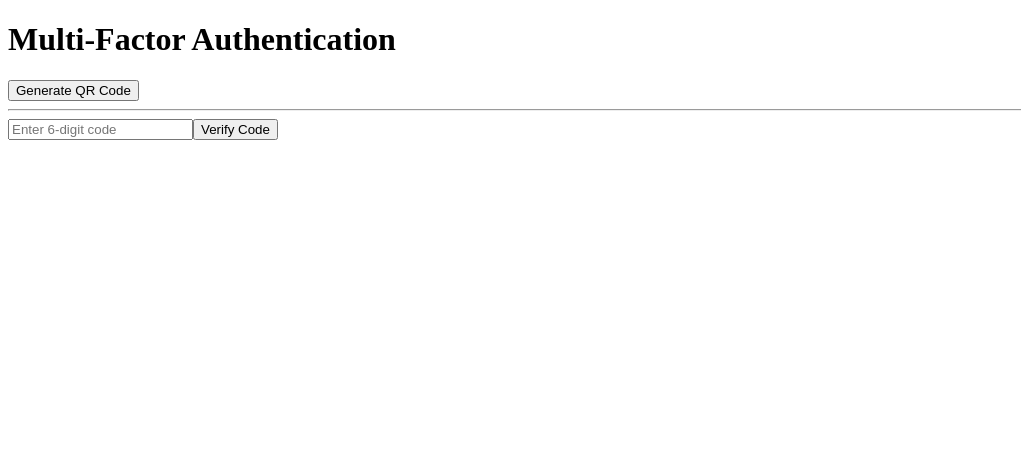
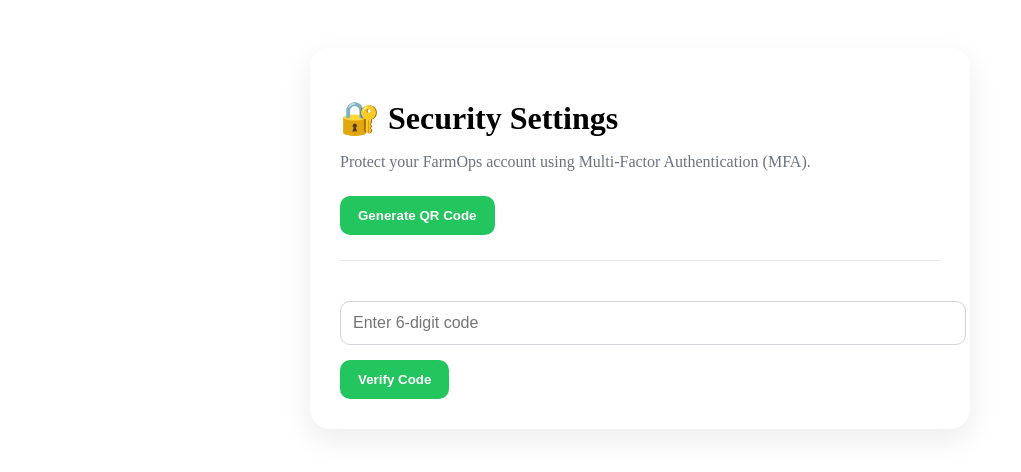
Before and after one commit to nmaiguel31/FarmOps, an Angular app in the folder farm-management-frontend/: page /mfa in a window 1280 px wide. Shown: the top 472 px of the page, without its empty margins (0-1021 px from the left). Built offline with nearby package versions, Linux system fonts and the light colour scheme; no server answers.

Commit message:
Added MFA basic UX UI

```diff
--- a/farm-management-frontend/src/app/pages/mfa/mfa.css
+++ b/farm-management-frontend/src/app/pages/mfa/mfa.css
@@ -0,0 +1,114 @@
+.mfa-container {
+  display: flex;
+  justify-content: center;
+  padding: 40px 20px;
+}
+
+.mfa-card {
+  width: 100%;
+  max-width: 600px;
+
+  background: white;
+
+  padding: 30px;
+
+  border-radius: 20px;
+
+  box-shadow:
+    0 10px 30px rgba(0,0,0,.08);
+}
+
+.mfa-card h1 {
+  margin-bottom: 10px;
+}
+
+.subtitle {
+  color: #6b7280;
+  margin-bottom: 25px;
+}
+
+.qr-section {
+  text-align: center;
+  margin-top: 25px;
+  margin-bottom: 25px;
+}
+
+.qr-section img {
+  width: 250px;
+  border-radius: 12px;
+  background: white;
+  padding: 10px;
+}
+
+input {
+  width: 100%;
+  padding: 12px;
+
+  border: 1px solid #d1d5db;
+
+  border-radius: 10px;
+
+  margin-top: 15px;
+  margin-bottom: 15px;
+
+  font-size: 16px;
+}
+
+.primary-btn,
+.verify-btn {
+
+  border: none;
+
+  background: #22c55e;
+
+  color: white;
+
+  padding: 12px 18px;
+
+  border-radius: 10px;
+
+  cursor: pointer;
+
+  font-weight: 600;
+
+  transition: .3s;
+}
+
+.primary-btn:hover,
+.verify-btn:hover {
+  transform: translateY(-2px);
+}
+
+.success-message {
+  margin-top: 20px;
+  color: #16a34a;
+  font-weight: 600;
+}
+
+.error-message {
+  margin-top: 20px;
+  color: #dc2626;
+  font-weight: 600;
+}
+
+hr {
+  margin: 25px 0;
+  border: none;
+  border-top: 1px solid #e5e7eb;
+}
+
+.status-card {
+
+  background: #dcfce7;
+
+  color: #166534;
+
+  padding: 12px;
+
+  border-radius: 10px;
+
+  margin-bottom: 20px;
+
+  font-weight: 600;
+
+}
--- a/farm-management-frontend/src/app/pages/mfa/mfa.html
+++ b/farm-management-frontend/src/app/pages/mfa/mfa.html
@@ -1,10 +1,30 @@
-<h1>Multi-Factor Authentication</h1>
+<div class="mfa-container">
 
-<button (click)="generateQR()">
+  <div class="mfa-card">
+
+    <h1>🔐 Security Settings</h1>
+
+    <p class="subtitle">
+      Protect your FarmOps account using
+      Multi-Factor Authentication (MFA).
+    </p>
+
+    <div
+      class="status-card"
+      *ngIf="mfaEnabled"
+    >
+      ✅ MFA Status: Enabled
+    </div>
+
+    <button
+      *ngIf="!mfaEnabled"
+      class="primary-btn"
+      (click)="generateQR()"
+    >
       Generate QR Code
     </button>
 
-<div *ngIf="qrCode">
+    <div *ngIf="qrCode && !mfaEnabled">
 
       <h3>
         Scan with Google Authenticator
@@ -12,7 +32,7 @@
 
       <img
         [src]="qrCode"
-    width="250"
+        alt="QR Code"
       >
 
     </div>
@@ -20,13 +40,34 @@
     <hr>
 
     <input
+      *ngIf="!mfaEnabled"
       type="text"
       placeholder="Enter 6-digit code"
       [(ngModel)]="token"
     >
 
-<button (click)="verifyCode()">
+    <button
+      *ngIf="!mfaEnabled"
+      class="verify-btn"
+      (click)="verifyCode()"
+    >
       Verify Code
     </button>
 
-<p>{{ message }}</p>
+    <p
+      class="success-message"
+      *ngIf="message === 'MFA enabled successfully'"
+    >
+      ✅ MFA Enabled Successfully
+    </p>
+
+    <p
+      class="error-message"
+      *ngIf="message === 'Invalid code'"
+    >
+      ❌ Invalid Code
+    </p>
+
+  </div>
+
+</div>
--- a/farm-management-frontend/src/app/pages/mfa/mfa.ts
+++ b/farm-management-frontend/src/app/pages/mfa/mfa.ts
@@ -4,6 +4,7 @@ import {
   ChangeDetectorRef
 } from '@angular/core';
 
+import { Router } from '@angular/router';
 import { CommonModule } from '@angular/common';
 import { FormsModule } from '@angular/forms';
 import { Mfa } from '../../services/mfa';
@@ -25,7 +26,11 @@ export class MfaComponent {
 
 
   message = '';
+
+  mfaEnabled = false;
+
   private cdr = inject(ChangeDetectorRef);
+  private router = inject(Router);
   private mfaService =
     inject(Mfa);
 
@@ -58,6 +63,10 @@ export class MfaComponent {
 
           this.message = data.message;
 
+          this.mfaEnabled = true;
+
+          this.router.navigate(['/dashboard']);
+
           this.cdr.detectChanges();
 
         },
```
Lines whose indentation alone changed are shown as unchanged.
